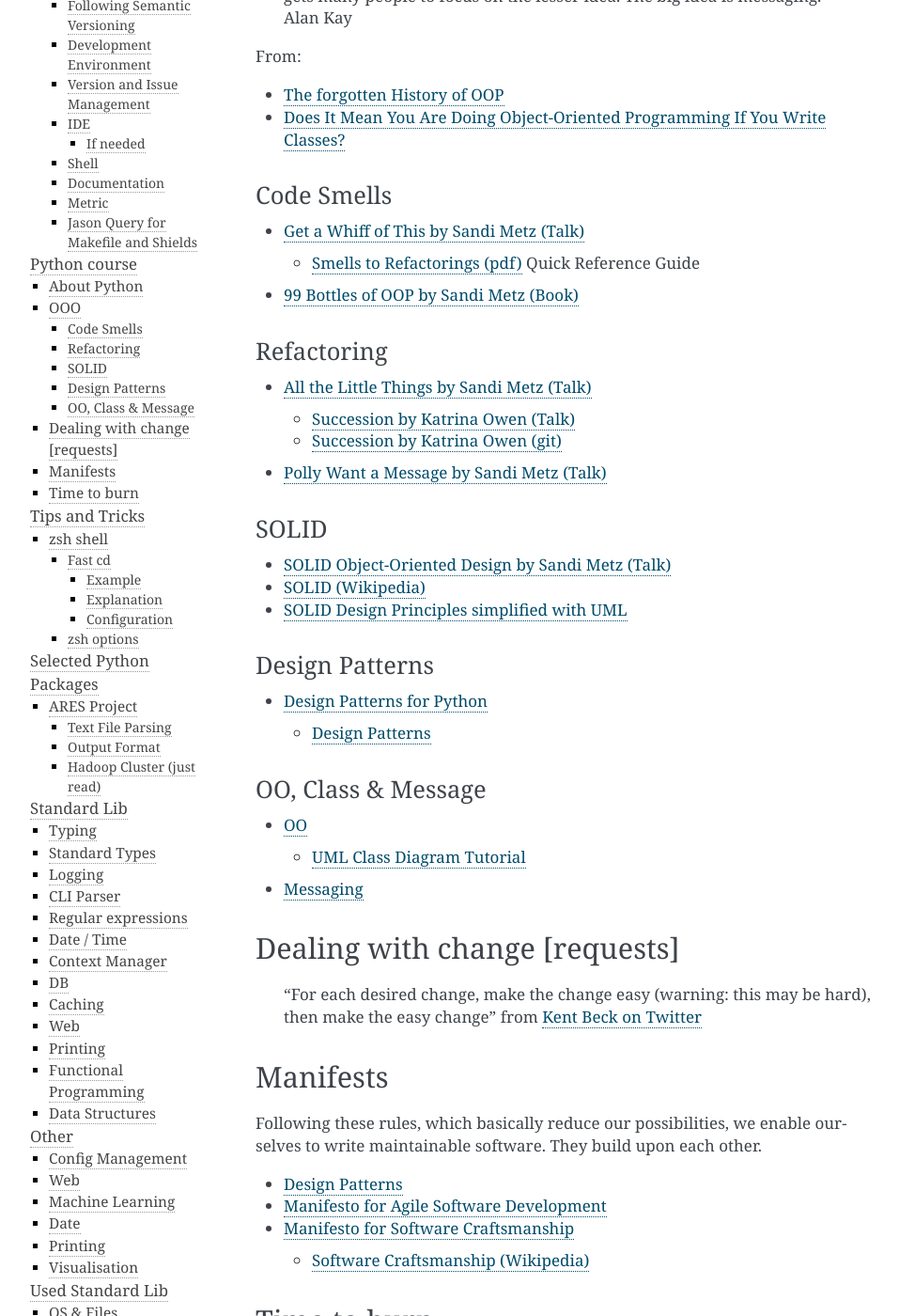
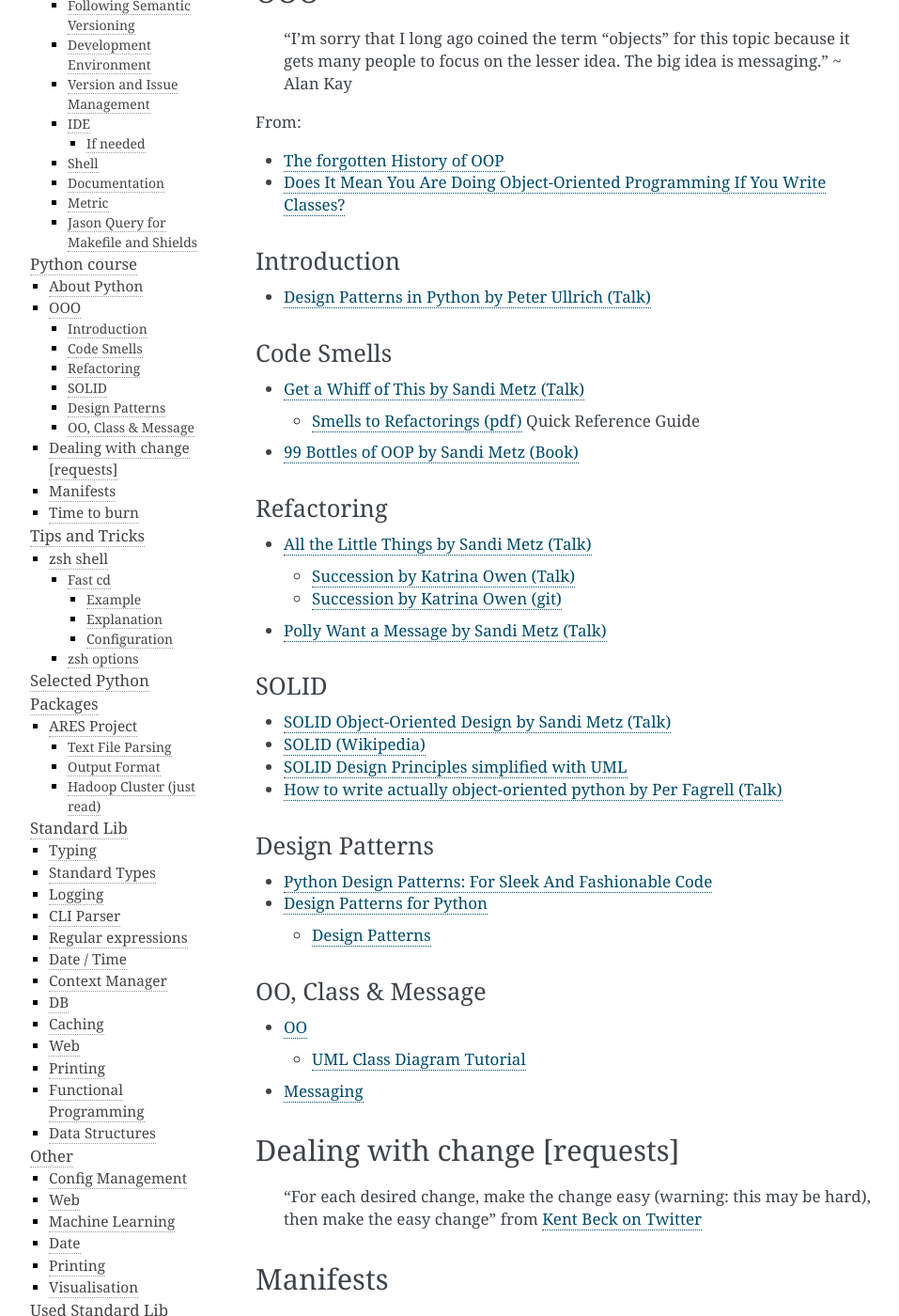
Before and after one commit to cruisen/cli-calc, a Sphinx documentation site: the page built from docs/extras/teaching.md, in a window 1280 px wide and 1400 px high, scrolled down 457 px. Shown: the whole window at 94% size, without its empty margins (148-1105 px from the left). Built offline with Sphinx 7.4.7, drawn with Linux system fonts in a browser that asks for light colours; some of the changed text lies outside the part shown.

Commit message:
adds python oo videos

```diff
--- a/docs/extras/teaching.md
+++ b/docs/extras/teaching.md
@@ -16,6 +18,9 @@ All this will move into a sister project to actually teach this approach. See [A
 From:
 * [The forgotten History of OOP](https://medium.com/javascript-scene/the-forgotten-history-of-oop-88d71b9b2d9f)
 * [Does It Mean You Are Doing Object-Oriented Programming If You Write Classes?](https://igorfil.com/posts/oop-meaning/)
+
+### Introduction
+* [Design Patterns in Python by Peter Ullrich (Talk)](https://www.youtube.com/watch?v=bsyjSW46TDg)
 
 ### Code Smells
 * [Get a Whiff of This by Sandi Metz (Talk)](https://www.youtube.com/watch?v=PJjHfa5yxlU)
@@ -33,8 +38,10 @@ From:
 * [SOLID Object-Oriented Design by Sandi Metz (Talk)](https://www.youtube.com/watch?v=v-2yFMzxqwU)
 * [SOLID (Wikipedia)](https://en.wikipedia.org/wiki/SOLID)
 * [SOLID Design Principles simplified with UML](https://medium.com/@RikamPalkar/solid-design-principles-simplified-with-uml-8432a3406248)
+* [How to write actually object-oriented python by Per Fagrell (Talk)](https://www.youtube.com/watch?v=VUvEDg30FyY)
 
 ### Design Patterns
+* [Python Design Patterns: For Sleek And Fashionable Code](https://www.toptal.com/python/python-design-patterns)
 * [Design Patterns for Python](https://refactoring.guru/design-patterns/python)
   * [Design Patterns](https://en.wikipedia.org/wiki/Design_Patterns)
 
@@ -57,5 +64,6 @@ we enable ourselves to write maintainable software. They build upon each other.
   * [Software Craftsmanship (Wikipedia)](https://en.wikipedia.org/wiki/Software_craftsmanship)
 
 ## Time to burn
+* [Modern Python patterns and idioms by Alex Martelli (Talk)](https://www.youtube.com/watch?v=LeuChRCByZc)
 * [Six Impossible Things by Kevlin Henney (Talk)](https://www.youtube.com/watch?v=YoaZzIZFErI)
 * [How to succeed in language design without really trying by Brian Kernighan (Talk)](https://www.youtube.com/watch?v=Sg4U4r_AgJU)
```
Also changed, not shown: other parts of docs/extras/teaching.md (+2 -0 lines), 1 other file.
